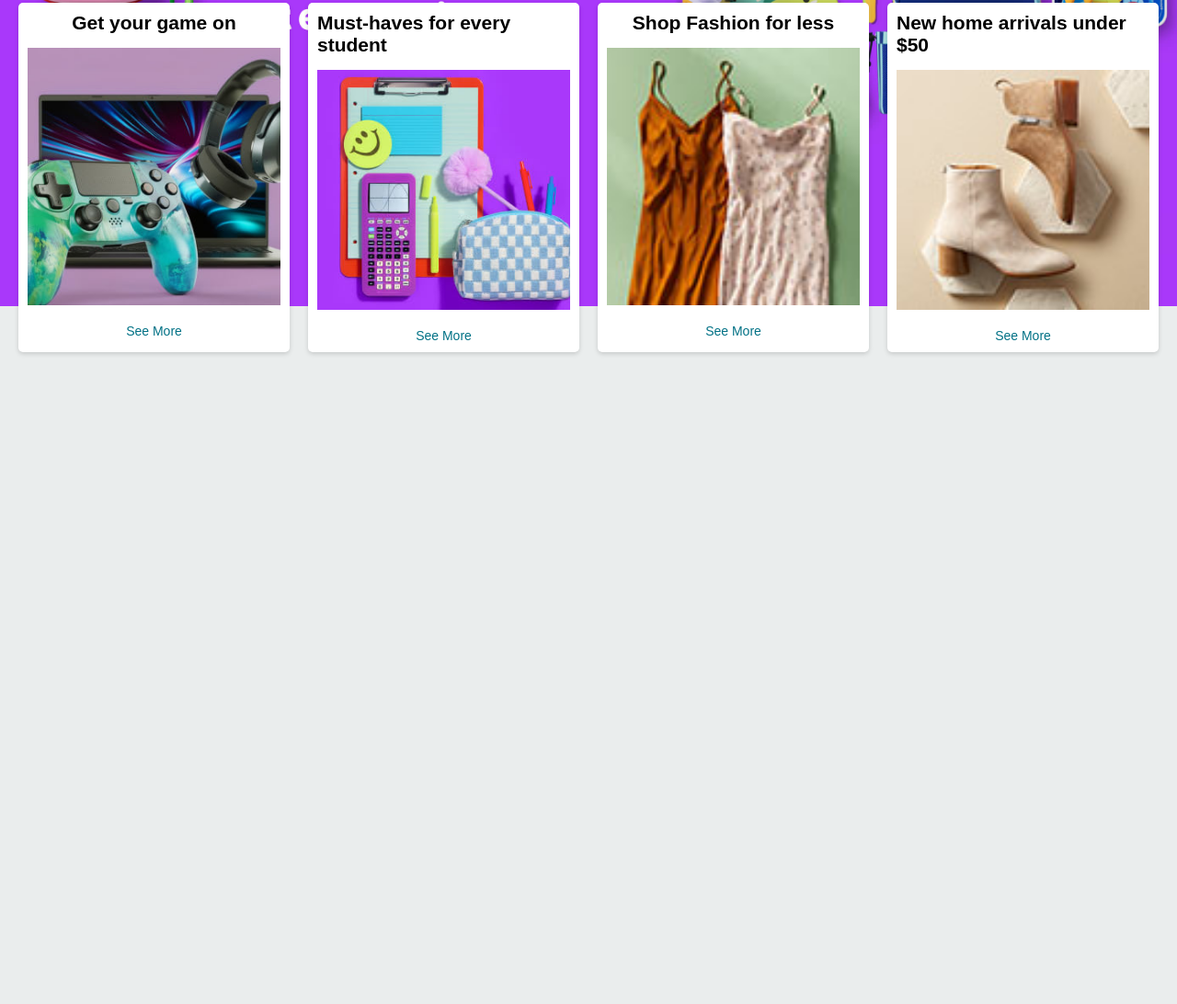
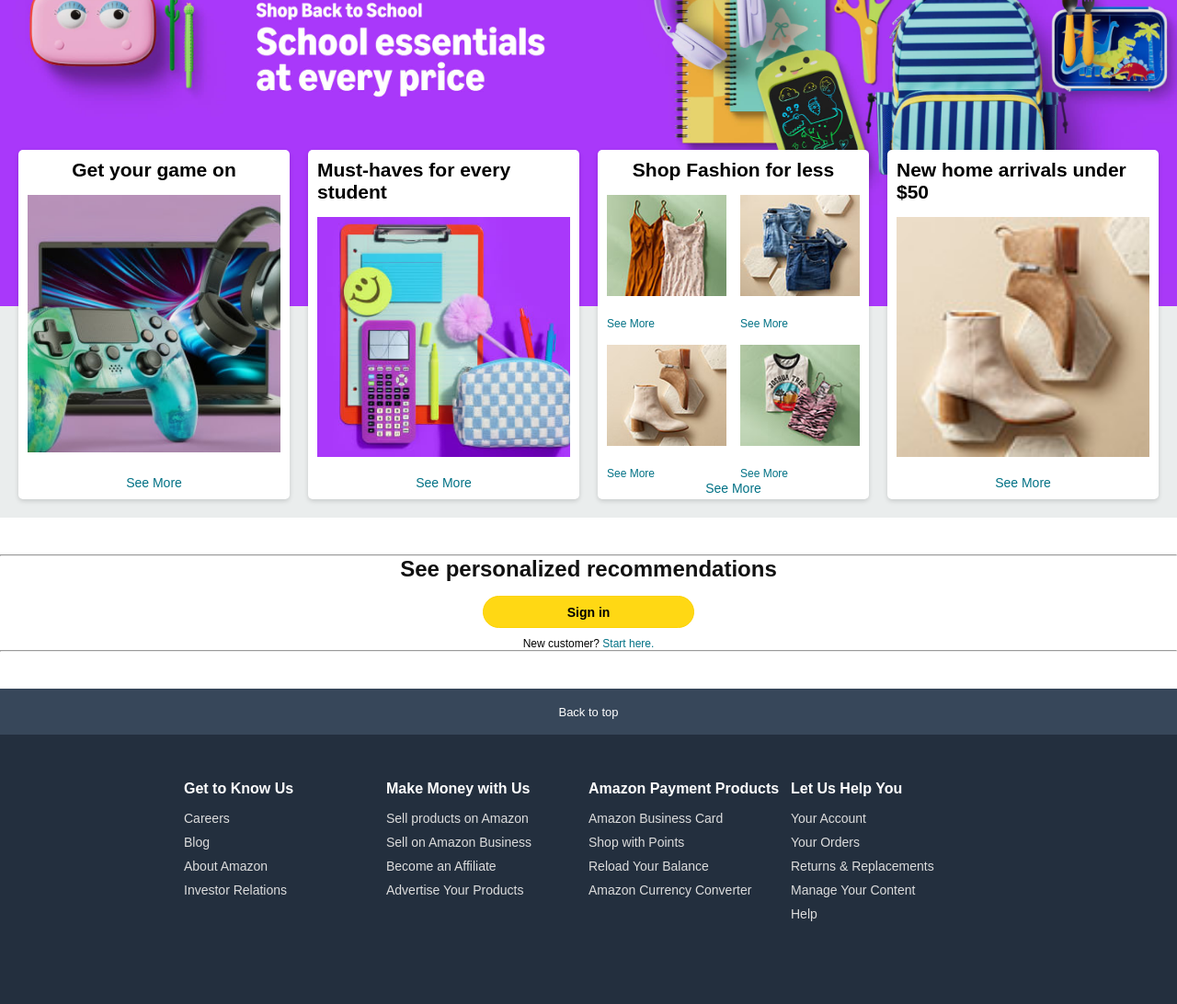
Before and after one commit to Tibeb93/AmazonGm, a plain HTML site: page index.html in a window 1280 px wide. Shown: the part 143-1235 px from the top of the page at 92% size. Before the commit the page ends 800 px from the top, so only its background shows below. Drawn offline with Linux system fonts and the light colour scheme.

Commit message:
first footer part

```diff
--- a/css/style.css
+++ b/css/style.css
@@ -6,6 +6,7 @@
 body {
   font-family: Arial, Helvetica, sans-serif;
   background-color: #eaeded;
+  min-width: 1000px;
 }
 header {
   width: 100%;
@@ -236,36 +237,32 @@ main {
 }
 
 .hero-section {
-  background-image: url("../images/hero.jpg");
-  /* height: 40vw;
-  min-height: 250px;
-  max-height: 600px; */
+  width: 100%;
   height: 380px;
 
+  background-image: url("../images/hero.jpg");
+
+  background-position: center top;
+
   background-size: cover;
-
-  background-position: center;
   display: flex;
-
-  justify-content: center;
-
-  align-items: flex-end;
+  overflow: hidden;
 }
-/* .hero-link {
+.hero-link {
   display: block;
   width: 100%;
   height: 100%;
-} */
+}
 .shop-section {
   display: grid;
 
-  grid-template-columns: repeat(4, 1fr);
+  grid-template-columns: repeat(auto-fit, minmax(280px, 1fr));
 
   gap: 20px;
 
   padding: 20px;
 
-  margin-top: -350px;
+  margin-top: -190px;
   position: relative;
 
   z-index: 2;
@@ -307,9 +304,167 @@ main {
   color: #007185;
 
   font-size: 14px;
+  margin-top: auto;
 }
 .shop-card a:hover {
   color: #3e5d76;
 
   text-decoration: underline;
 }
+
+.within-shopcard {
+  display: grid;
+
+  grid-template-columns: repeat(2, 1fr);
+
+  gap: 15px;
+  cursor: pointer;
+}
+
+.shop-card-images img {
+  width: 100%;
+
+  height: 110px;
+
+  object-fit: cover;
+
+  display: block;
+}
+.shop-card-images a {
+  margin-top: 5px;
+  text-decoration: none;
+
+  color: #007185;
+
+  font-size: 12px;
+}
+.shop-card-images a:hover {
+  color: #3e5d76;
+
+  text-decoration: underline;
+}
+.signin-section {
+  background: #ffffff;
+
+  padding: 40px 0;
+  display: flex;
+
+  flex-direction: column;
+
+  text-align: center;
+  /* align-items: center; */
+}
+
+.recommend-title {
+  font-size: 24px;
+
+  font-weight: 600;
+
+  margin-bottom: 15px;
+
+  color: #111111;
+}
+.signin-btn {
+  width: 230px;
+
+  height: 35px;
+
+  background: #ffd814;
+
+  border: 1px solid #fcd200;
+
+  border-radius: 20px;
+
+  font-size: 14px;
+
+  font-weight: bold;
+
+  cursor: pointer;
+}
+.new-customer {
+  margin-top: 10px;
+
+  font-size: 12px;
+}
+.new-customer a {
+  color: #007185;
+
+  text-decoration: none;
+}
+.recommend-section hr {
+  width: 100%;
+
+  height: 1px;
+
+  background: #dddddd;
+
+  border: none;
+
+  margin: 20px 0;
+}
+.back-to-top {
+  background: #37475a;
+
+  height: 50px;
+
+  display: flex;
+
+  justify-content: center;
+
+  align-items: center;
+}
+.back-to-top a {
+  color: white;
+
+  text-decoration: none;
+
+  font-size: 13px;
+}
+.back-to-top:hover {
+  background: #485769;
+}
+footer {
+  background: #232f3e;
+
+  color: white;
+}
+.footer-section {
+  max-width: 1200px;
+
+  margin: auto;
+
+  display: flex;
+
+  justify-content: center;
+
+  padding: 50px 20px;
+  flex-wrap: wrap;
+}
+.footer-column {
+  display: flex;
+
+  flex-direction: column;
+
+  width: 220px;
+
+  margin-bottom: 30px;
+}
+.footer-column h3 {
+  font-size: 16px;
+
+  margin-bottom: 15px;
+
+  font-weight: bold;
+}
+.footer-column a {
+  color: #dddddd;
+
+  text-decoration: none;
+
+  font-size: 14px;
+
+  margin-bottom: 10px;
+}
+.footer-column a:hover {
+  text-decoration: underline;
+}
--- a/index.html
+++ b/index.html
@@ -106,11 +106,7 @@
         </div>
       </section>
       <section class="hero-section">
-        <a
-          href="products.html"
-          class="hero-link"
-          aria-label="View Products"
-        ></a>
+        <a href="#" class="hero-link" aria-label="View Products"></a>
       </section>
 
       <section class="shop-section">
@@ -129,7 +125,24 @@
 
         <div class="shop-card">
           <h2>Shop Fashion for less</h2>
-          <img src="images/home.jpg" alt="Home" />
+          <div class="within-shopcard">
+            <div class="shop-card-images">
+              <img src="images/home.jpg" alt="Home" />
+              <a href="#">See More</a>
+            </div>
+            <div class="shop-card-images">
+              <img src="images/jeans.jpg" alt="Health" />
+              <a href="#">See More</a>
+            </div>
+            <div class="shop-card-images">
+              <img src="images/shose.jpg" alt="Fashion" />
+              <a href="#">See More</a>
+            </div>
+            <div class="shop-card-images">
+              <img src="images/tshert.jpg" alt="Gaming Accessories" />
+              <a href="#">See More</a>
+            </div>
+          </div>
           <a href="#">See More</a>
         </div>
 
@@ -139,6 +152,79 @@
           <a href="#">See More</a>
         </div>
       </section>
+      <section class="signin-section">
+        <hr />
+        <div class="recommend">
+          <p class="recommend-title">See personalized recommendations</p>
+
+          <button class="signin-btn">Sign in</button>
+
+          <p class="new-customer">
+            New customer?
+
+            <a href="#">Start here.</a>
+          </p>
+        </div>
+
+        <hr />
+      </section>
+
+      <section class="back-to-top">
+        <a href="#top">Back to top</a>
+      </section>
     </main>
+    <footer>
+      <div class="footer-section">
+        <div class="footer-column">
+          <h3>Get to Know Us</h3>
+
+          <a href="#">Careers</a>
+
+          <a href="#">Blog</a>
+
+          <a href="#">About Amazon</a>
+
+          <a href="#">Investor Relations</a>
+        </div>
+
+        <div class="footer-column">
+          <h3>Make Money with Us</h3>
+
+          <a href="#">Sell products on Amazon</a>
+
+          <a href="#">Sell on Amazon Business</a>
+
+          <a href="#">Become an Affiliate</a>
+
+          <a href="#">Advertise Your Products</a>
+        </div>
+
+        <div class="footer-column">
+          <h3>Amazon Payment Products</h3>
+
+          <a href="#">Amazon Business Card</a>
+
+          <a href="#">Shop with Points</a>
+
+          <a href="#">Reload Your Balance</a>
+
+          <a href="#">Amazon Currency Converter</a>
+        </div>
+
+        <div class="footer-column">
+          <h3>Let Us Help You</h3>
+
+          <a href="#">Your Account</a>
+
+          <a href="#">Your Orders</a>
+
+          <a href="#">Returns & Replacements</a>
+
+          <a href="#">Manage Your Content</a>
+
+          <a href="#">Help</a>
+        </div>
+      </div>
+    </footer>
   </body>
 </html>
```
Also changed, not shown: images/jeans.jpg (added), images/shose.jpg (added), images/tshert.jpg (added).
